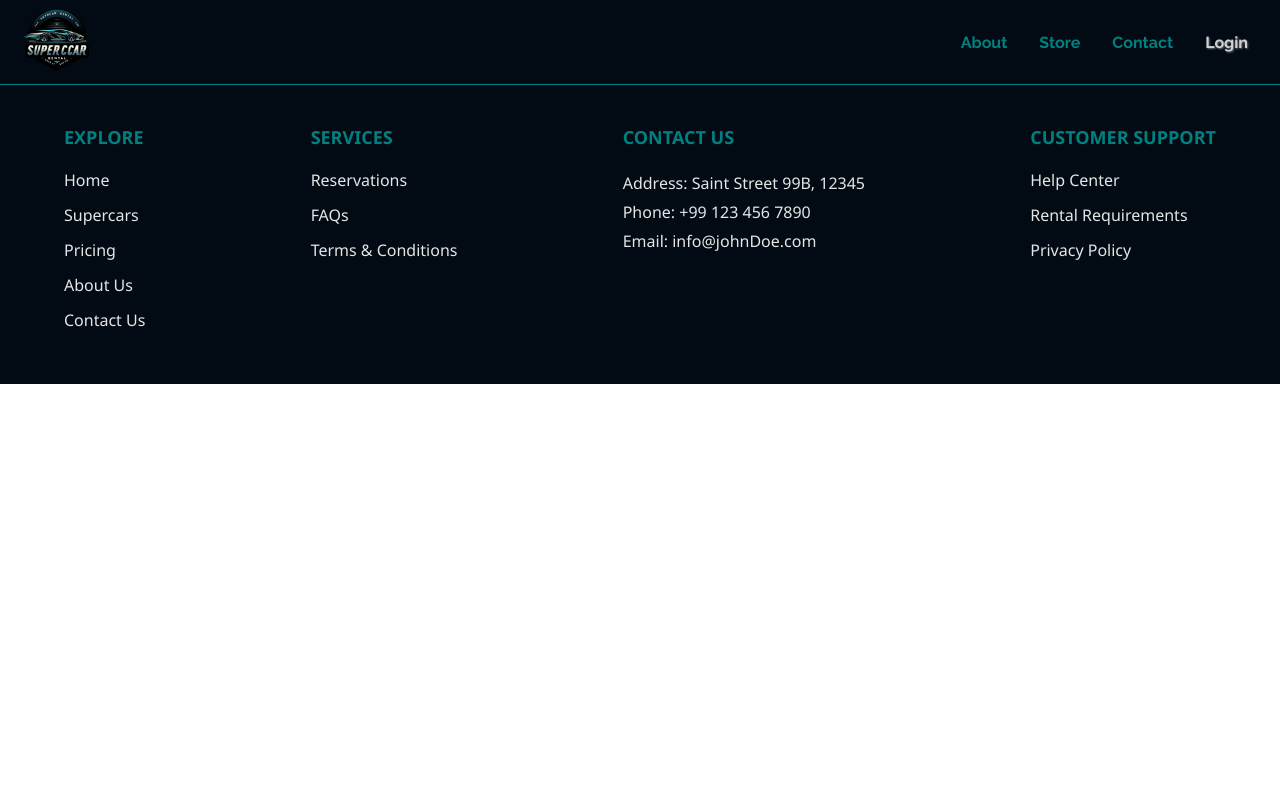
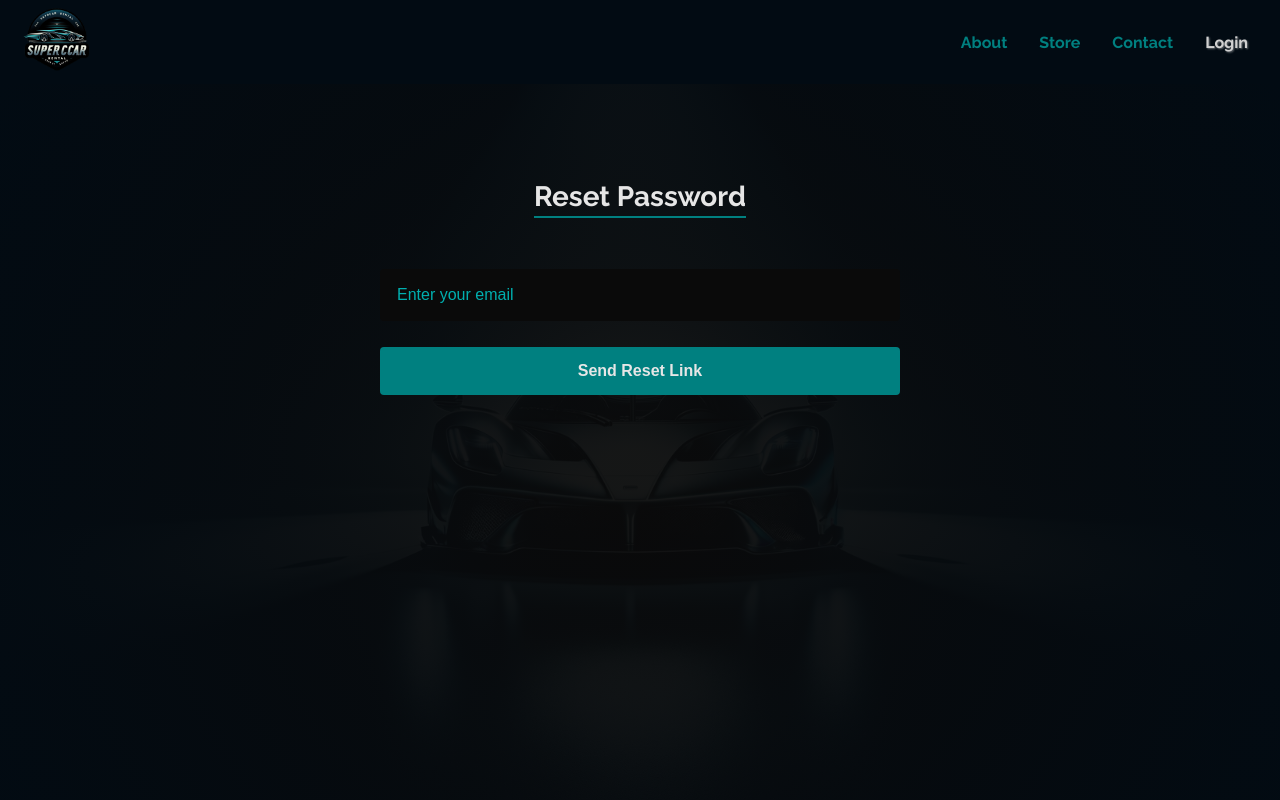
Before and after one commit to ddimkou/supercar-rent, a React (Vite) app: page /forgot-password in a window 1280 px wide. Shown: the top 800 px of the page. Built offline with nearby package versions, Linux system fonts and the light colour scheme.

Commit message:
forgot password comp

```diff
--- a/src/App.jsx
+++ b/src/App.jsx
@@ -9,6 +9,7 @@ import Navbar from "./components/Navbar";
 import Footer from "./components/Footer";
 import Login from "./pages/Login";
 import Register from "./pages/Register";
+import Forgot from "./pages/Forgot";
 const App = () => {
   return (
     <Router>
@@ -20,6 +21,7 @@ const App = () => {
         <Route path="/contact" element={<Contact />} />
         <Route path="/login" element={<Login />} />
         <Route path="/register" element={<Register />} />
+        <Route path="/forgot-password" element={<Forgot />} />
       </Routes>
       <Footer />
     </Router>
--- /dev/null
+++ b/src/components/ForgotPswForm.jsx
@@ -0,0 +1,34 @@
+import { useState } from "react";
+
+const ForgotPswForm = () => {
+  const [email, setEmail] = useState("");
+
+  const handleSubmit = (e) => {
+    e.preventDefault();
+    console.log("Request password reset for:", email);
+  };
+
+  return (
+    <section className="contact-form forgot-password-form">
+      <h2>
+        <span>Reset Password</span>
+      </h2>
+      <form onSubmit={handleSubmit}>
+        <div className="input-container">
+          <input
+            type="email"
+            value={email}
+            onChange={(e) => setEmail(e.target.value)}
+            required
+            placeholder="Enter your email"
+          />
+        </div>
+        <button type="submit" className="reset-password sign-in">
+          Send Reset Link
+        </button>
+      </form>
+    </section>
+  );
+};
+
+export default ForgotPswForm;
--- a/src/components/LoginForm.jsx
+++ b/src/components/LoginForm.jsx
@@ -39,7 +39,7 @@ const LoginForm = () => {
           />
         </div>
         <div className="login-actions">
-          <a href="/#" className="forgot-password">
+          <a href="/forgot-password" className="forgot-password">
             Forgot my password
           </a>
           <button type="submit" className="sign-in">
--- /dev/null
+++ b/src/pages/Forgot.jsx
@@ -0,0 +1,11 @@
+import ForgotPswForm from "../components/ForgotPswForm";
+
+const Forgot = () => {
+  return (
+    <main className="forgot-password login-main">
+      <ForgotPswForm />
+    </main>
+  );
+};
+
+export default Forgot;
```
